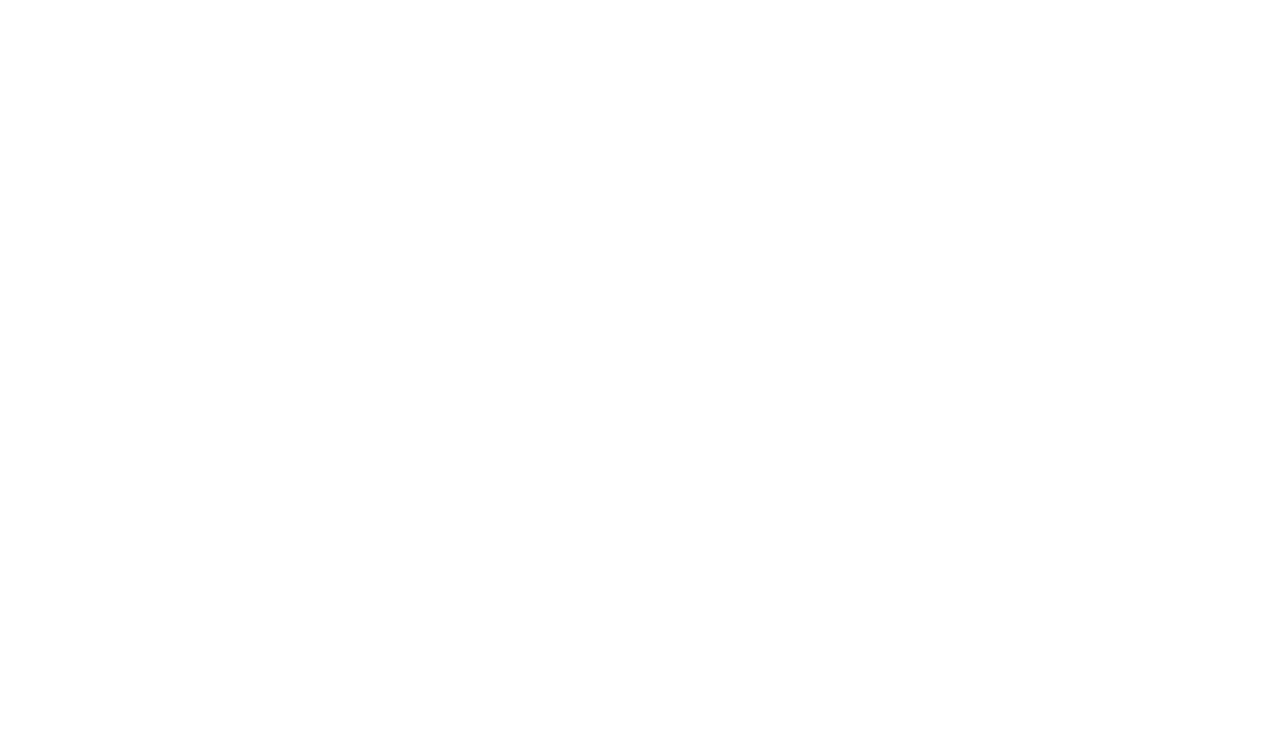
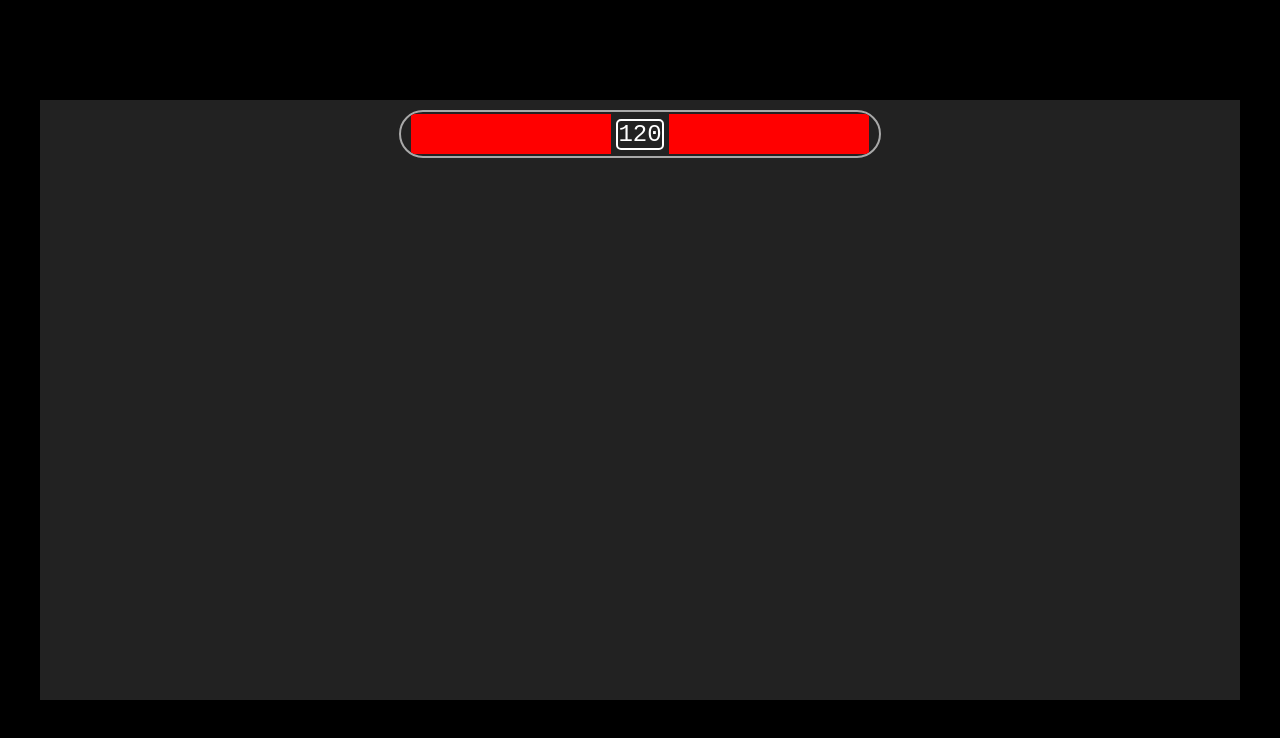
Before and after one commit to DoctorHinky/Streetfighter-for-Poor, a plain HTML site: page index.html in a window 1280 px wide. Drawn offline with Linux system fonts and the light colour scheme.

Commit message:
basic html and css

```diff
--- a/index.html
+++ b/index.html
@@ -9,10 +9,13 @@
     <title>Document</title>
 </head>
 <body>
-    <div id="canvas">
+    <div id="game-container">
         <div id="topbar">
-
+            <div id="player1-health"></div>
+            <div id="timer">120</div>
+            <div id="player2-health"></div>
         </div>
+        <canvas id="game-canvas"></canvas>
     </div>
 
     <script src="script.js"></script>
--- a/main.css
+++ b/main.css
@@ -0,0 +1,54 @@
+body {
+    margin: 0;
+    padding: 0;
+    display: flex;
+    justify-content: center;
+    align-items: center;
+    background-color: #000;
+    height: 100vh;
+}
+
+#game-container {
+    width: 1200px;
+    height: 600px;
+    position: relative;
+    background: #222;
+    overflow: hidden;
+    display: flex;
+    justify-content: center;
+}
+
+#topbar {
+    display: flex;
+    top: 10px;
+    padding: 2px 10px;
+    position: relative;
+    color: white;
+    height: 40px;
+    margin: 0 auto;
+    font-family: Arial, sans-serif;
+    align-items: center;
+    border: 2px solid darkgray;
+    border-radius: 50px;
+    overflow: hidden;
+}
+
+#player1-health, #player2-health {
+    width: 200px;
+    height: 100%;
+    background-color: red;
+}
+#timer {
+    font-size: 24px;
+    font-family: monospace;
+    border: 2px white solid;
+    border-radius: 5px;
+    margin: 0 5px;
+}
+
+#game-canvas {
+    position: absolute;
+    bottom: 0;
+    width: 100%;
+    height: 100%;
+}
```
